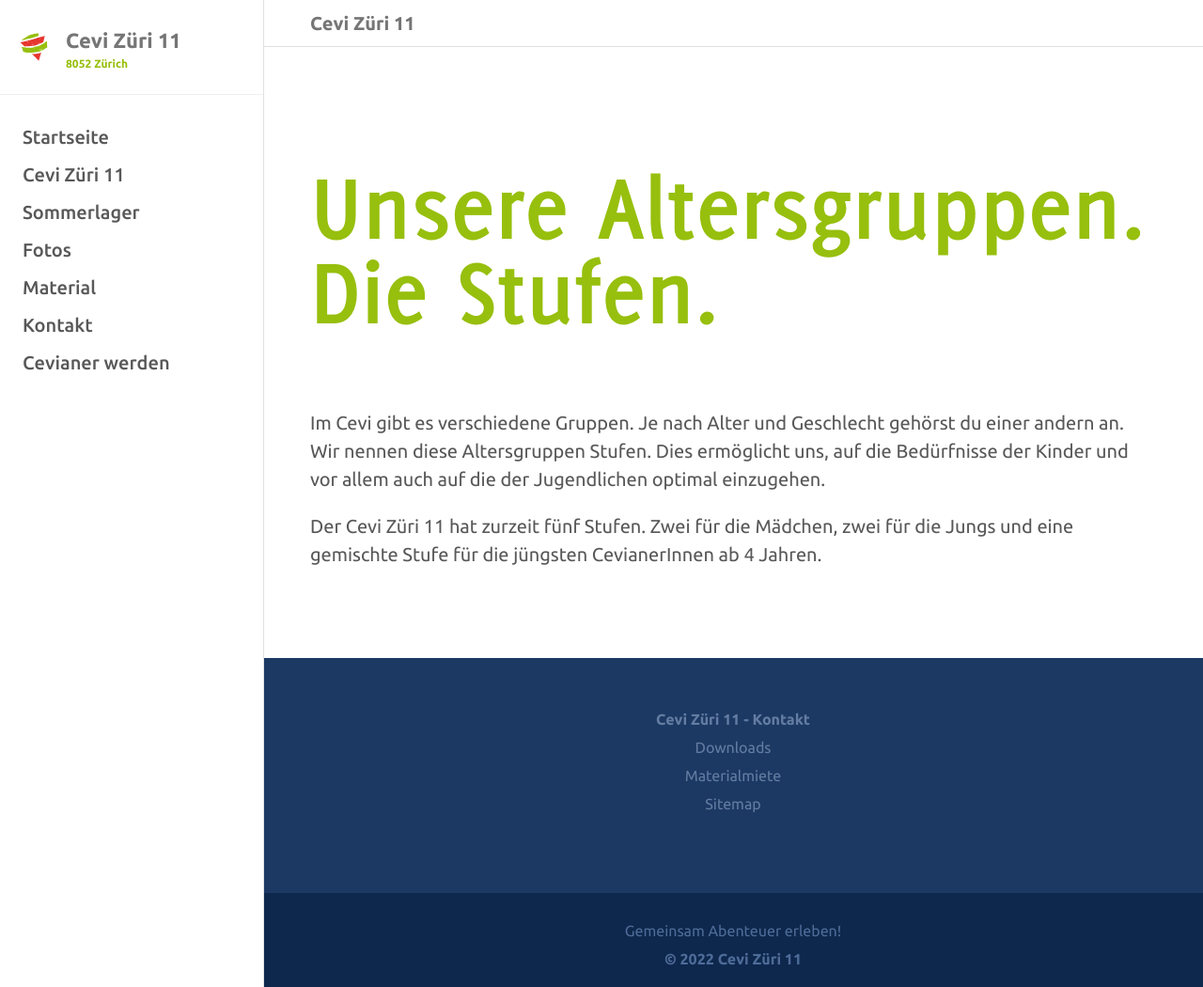
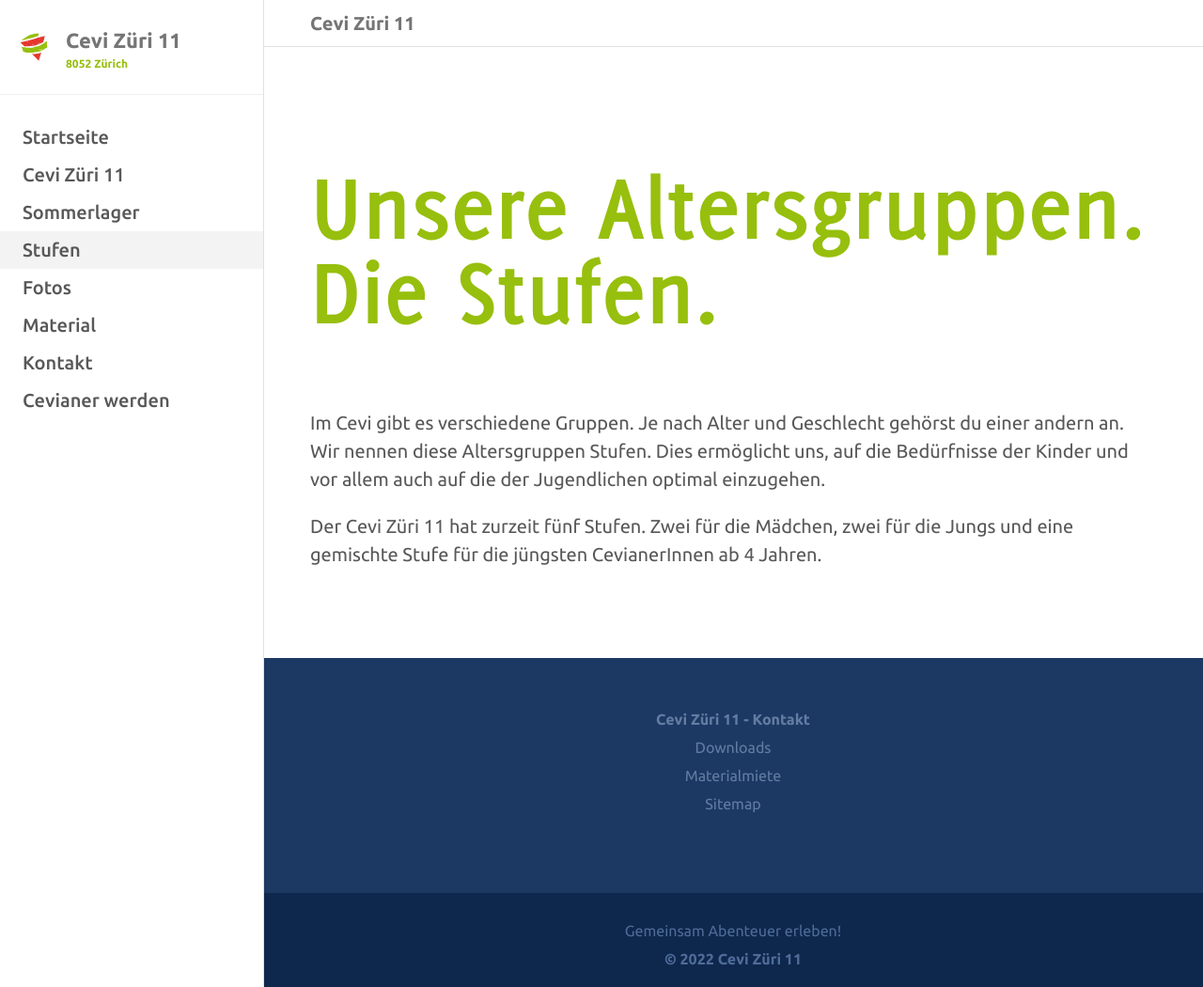
Before and after one commit to wp99cp/cevi_zh11_webpage, a Jekyll site: the page built from content/ueber-uns/stufen/stufen.md, in a window 1280 px wide and 1050 px high. Shown: the whole window at 94% size. Built offline with Jekyll 4.4.1, drawn with Linux system fonts in a browser that asks for light colours.

Commit message:
add stufen to side nav

```diff
--- a/content/ueber-uns/stufen/stufen.md
+++ b/content/ueber-uns/stufen/stufen.md
@@ -1,4 +1,6 @@
 ---
+main-menu: Stufen
+main-menu-priority: 4
 permalink: /stufen
 ---
 
```
Also changed, not shown: content/neu-im-cevi.md (+1 -1 lines).
